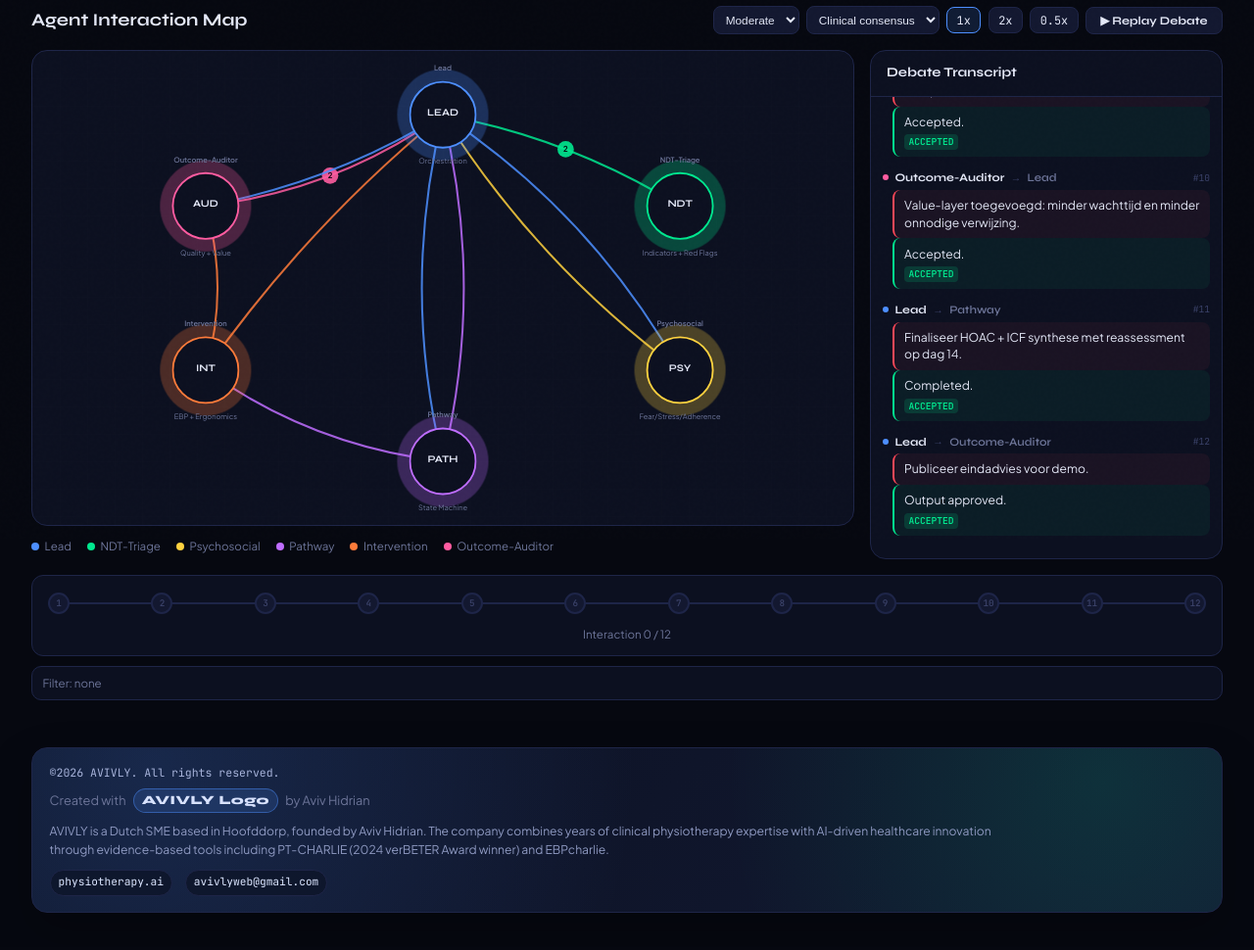
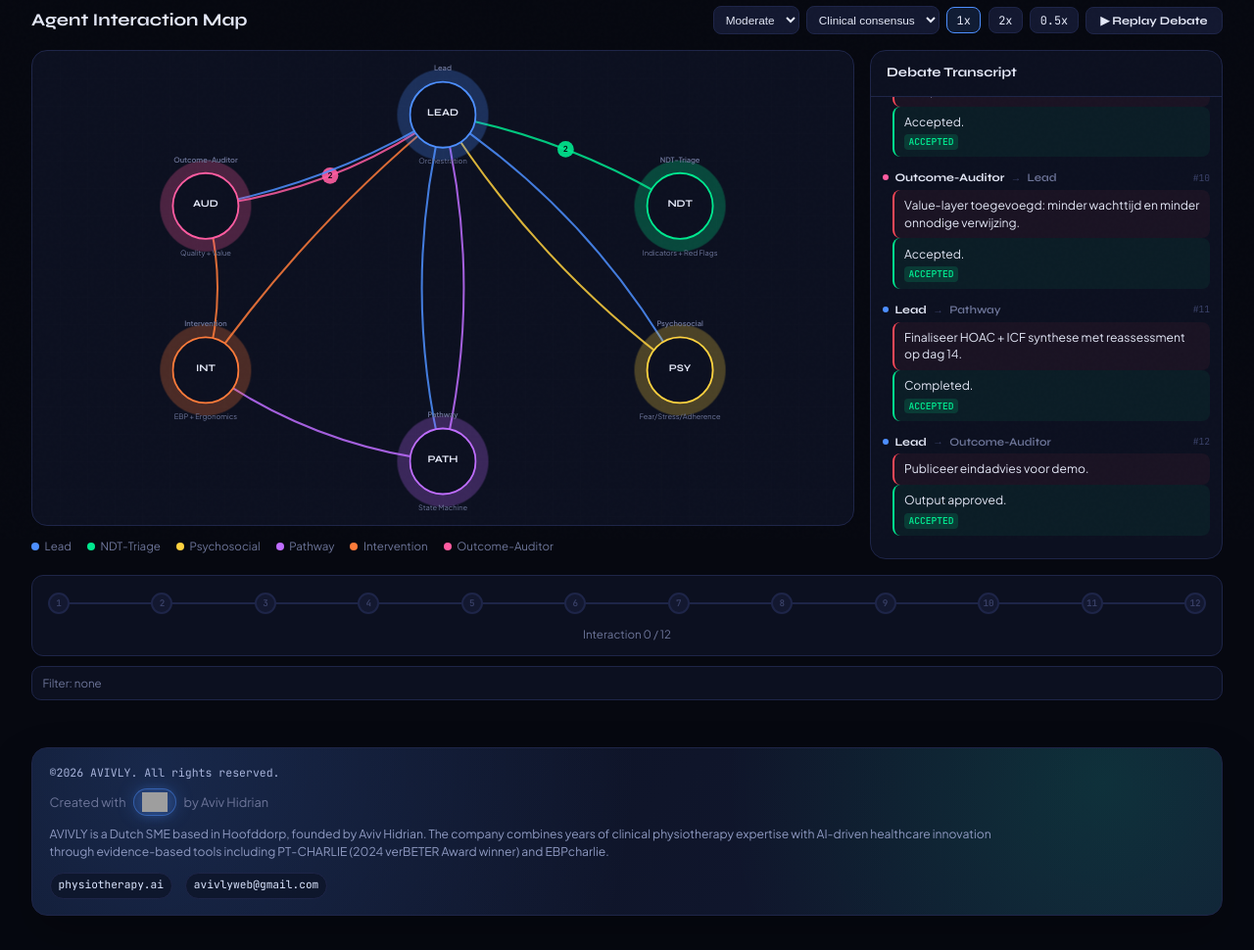
Before and after one commit to avivlyweb/pt-charlie-demo-dashboard, a plain HTML site: page index.html in a window 1280 px wide. Shown: the part 250-1220 px from the top of the page at 98% size. Drawn offline with Linux system fonts and the light colour scheme; grey boxes are pictures that could not be loaded.

Commit message:
Add real AVIVLY logo image to footer and refine branding style

```diff
--- a/index.html
+++ b/index.html
@@ -104,7 +104,9 @@
       <div class="footer-topline">©2026 AVIVLY. All rights reserved.</div>
       <div class="footer-created">
         <span>Created with</span>
-        <span class="footer-logo">AVIVLY Logo</span>
+        <span class="footer-logo" aria-label="AVIVLY Logo">
+          <img src="https://id-preview--84704143-39db-47df-88f0-a56a8d257893.lovable.app/assets/avivly-logo-Bp90c8SS.png" alt="AVIVLY Logo" />
+        </span>
         <span>by Aviv Hidrian</span>
       </div>
       <p class="footer-text">
--- a/styles.css
+++ b/styles.css
@@ -259,14 +259,21 @@ body::before {
   font-size: 0.8rem;
 }
 .footer-logo {
-  font-family: 'Syne', sans-serif;
-  letter-spacing: 0.4px;
-  font-weight: 800;
-  color: #d8e2ff;
+  display: inline-flex;
+  align-items: center;
+  justify-content: center;
   background: rgba(77, 143, 255, 0.16);
   border: 1px solid rgba(77, 143, 255, 0.45);
-  padding: 0.08rem 0.5rem;
+  box-shadow: 0 0 18px rgba(77, 143, 255, 0.25);
+  padding: 0.18rem 0.5rem;
   border-radius: 999px;
+}
+.footer-logo img {
+  display: block;
+  height: 20px;
+  width: auto;
+  object-fit: contain;
+  filter: drop-shadow(0 1px 6px rgba(77, 143, 255, 0.35));
 }
 .footer-text {
   color: #8f9ac2;
```
